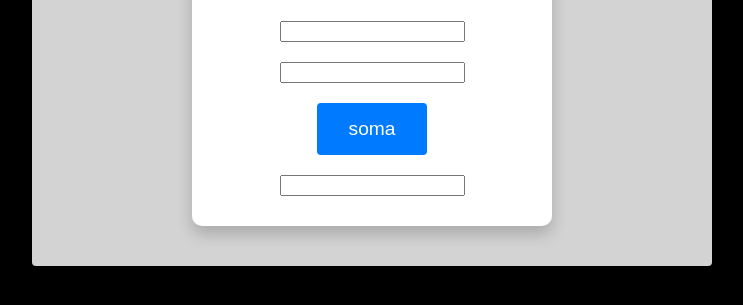
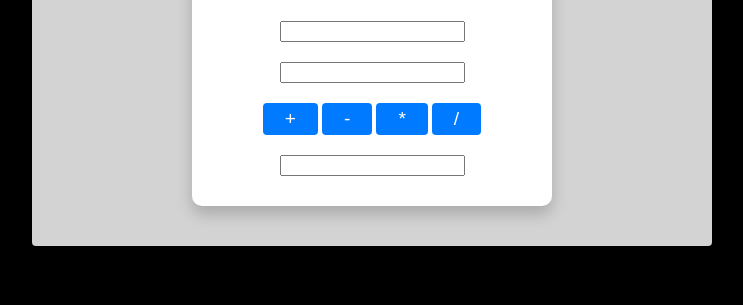
Before and after one commit to Oliveira8160/BootCamp-DevJr-Modulo3-Calc, a plain HTML site: page index.html in a window 1280 px wide. Shown: the part 157-462 px from the top of the page, without its empty margins (268-1011 px from the left). Drawn offline with Linux system fonts and the light colour scheme.

Commit message:
closes #4 - 4 operaçãos adicionadas

```diff
--- a/index.html
+++ b/index.html
@@ -11,10 +11,15 @@
     <div class="container">
         <div class="calc">
             <h1>Calculadora</h1>
-            <input type="number" id="number1">
-            <input type="number" id="number2">
-            <button onclick="calc()">soma</button>
-            <input readonly type="text" id="result">
+            <input id="number1" type="number">
+            <input id="number2" type="number">
+            <div>
+                <button onclick="calc('+')">+</button>
+                <button onclick="calc('-')">-</button>
+                <button onclick="calc('*')">*</button>
+                <button onclick="calc('/')">/</button>
+            </div>
+            <input readonly id="result" type="text">
         </div>
         <div class="history">
 
--- a/javascript.js
+++ b/javascript.js
@@ -1,7 +1,15 @@
-function calc(){
+function calc(op){
     var number1 = parseFloat(document.getElementById("number1").value);
     var number2 = parseFloat(document.getElementById("number2").value);
+    var result = 0;
 
-    var result = number1 + number2;
+    switch(op)
+    {
+        case '+' : result = number1 + number2; break;
+        case '-' : result = number1 - number2; break;
+        case '*' : result = number1 * number2; break;
+        case '/' : result = number1 / number2; break;
+    }
+
     document.getElementById("result").value = result;
 }
--- a/style.css
+++ b/style.css
@@ -41,7 +41,7 @@ button {
     background-color: #007afe;
     border: none;
     color: #fff;
-    padding: 15px 32px;
+    padding: 5px 22px;
     text-decoration: none;
     font-size: 1.2rem;
     border-radius: 4px;
```
